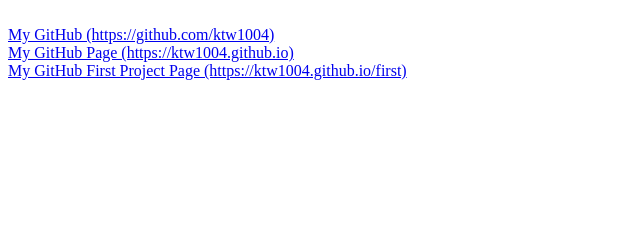
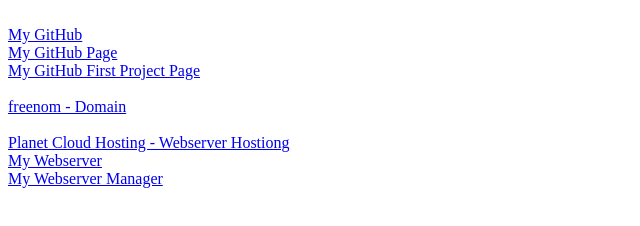
Before and after one commit to ktw1004/ktw1004.github.io, a plain HTML site: page index.html in a window 1280 px wide. Shown: the whole page, without its empty margins (0-640 px from the left). Drawn offline with Linux system fonts and the light colour scheme.

Commit message:
Update index.html

```diff
--- a/index.html
+++ b/index.html
@@ -4,11 +4,20 @@
 </head>
 <body>
 <br>
-  <a href="https://github.com/ktw1004">My GitHub (https://github.com/ktw1004)</a>
+  <a href="https://github.com/ktw1004">My GitHub</a>
 <br>
-  <a href="https://ktw1004.github.io">My GitHub Page (https://ktw1004.github.io)</a>
+  <a href="https://ktw1004.github.io">My GitHub Page</a>
 <br>
-  <a href="https://ktw1004.github.io/first">My GitHub First Project Page (https://ktw1004.github.io/first)</a>
+  <a href="https://ktw1004.github.io/first">My GitHub First Project Page</a>
 <br>
+<br>
+  <a href="https://freenom.com">freenom - Domain</a>
+<br>
+<br>
+  <a href="https://planetcloudhosting.cf">Planet Cloud Hosting - Webserver Hostiong</a>
+<br>
+  <a href="http://ktw1004.planetcloudhosting.cf">My Webserver</a>
+<br>
+  <a href="http://cpanel.planetcloudhosting.cf">My Webserver Manager</a>
 </body>
 </html>
```
